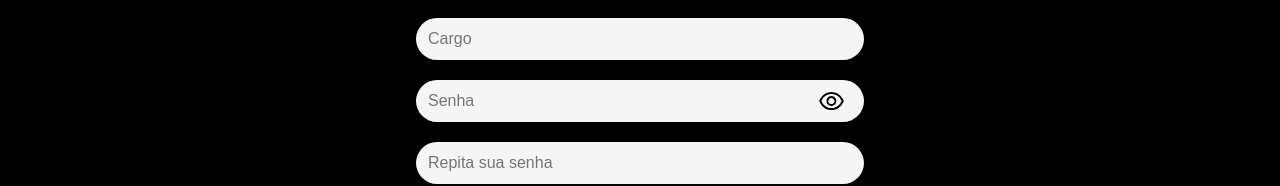
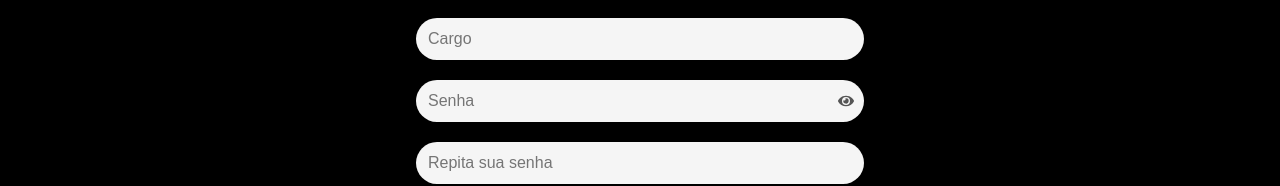
Before and after one commit to LucasOtsuAkatsuka/CpeFrontend, a React (Vite) app: page /cadastro in a window 1280 px wide. Shown: the part 412-598 px from the top of the page. Built offline with nearby package versions, Linux system fonts and the light colour scheme.

Commit message:
tornando o input de senha funcional

```diff
--- a/package.json
+++ b/package.json
@@ -15,6 +15,7 @@
     "axios": "^1.7.7",
     "react": "^18.3.1",
     "react-dom": "^18.3.1",
+    "react-icons": "^5.3.0",
     "react-router-dom": "^6.27.0",
     "styled-components": "^6.1.13"
   },
--- /dev/null
+++ b/src/Components/InputPassword/InputPassword.jsx
@@ -0,0 +1,19 @@
+import React, { useState } from 'react'
+import { InputContainer, StyledInputPassword, Icon } from './Styles'
+import { FaEye, FaEyeSlash } from "react-icons/fa";
+
+export default function InputPassword(props) {
+
+    const [showPassword, setShowPassword] = useState(false);
+
+    const toggleShowPassword = () => {
+        setShowPassword((prevShowPassword) => !prevShowPassword);
+    };
+
+    return (
+        <InputContainer>
+            <StyledInputPassword type={showPassword ? "text" : "password"} placeholder={props.placeholder}  required={props.required} onChange={props.onChange}/>
+            <Icon onClick={toggleShowPassword}>{showPassword ? <FaEyeSlash /> : <FaEye />}</Icon>
+        </InputContainer>
+    )
+}
--- /dev/null
+++ b/src/Components/InputPassword/Styles.js
@@ -0,0 +1,28 @@
+import styled from "styled-components";
+
+
+export const InputContainer = styled.div`
+    position: relative;
+    width: 100%;
+`;
+
+export const StyledInputPassword = styled.input`
+    width: 100%;
+    padding: 12px;
+    margin: 10px 0;
+    border-radius: 25px;
+    border: none;
+    background-color: #f5f5f5;
+    color: #000;
+    font-size: 16px;
+`
+
+export const Icon = styled.div`
+    position: absolute;
+    right: 10px;
+    cursor: pointer;
+    color: #555;
+    top: 23px;
+
+
+`;
--- /dev/null
+++ b/src/Components/InputPassword/index.js
@@ -0,0 +1 @@
+export {default} from "./InputPassword";
--- a/src/Pages/Cadastro/Cadastro.jsx
+++ b/src/Pages/Cadastro/Cadastro.jsx
@@ -1,11 +1,10 @@
 import React from 'react'
 import { Link } from 'react-router-dom';
-import {Container, LoginLink, Pagina, InputContainer, Icon, StyledForm} from './Styles'
-import EyeOutlined from "@ant-design/icons";
+import {Container, LoginLink, Pagina, StyledForm} from './Styles'
 import ImputForm from '../../Components/Input/ImputForm';
 import ButtonForm from '../../Components/ButtonForm';
 import Header from '../../Components/Header';
-
+import InputPassword from '../../Components/InputPassword';
 
 
 export default function Cadastro() {
@@ -19,10 +18,7 @@ export default function Cadastro() {
               <ImputForm type="text" placeholder="Nome" />
               <ImputForm type="email" placeholder="E-mail" />
               <ImputForm type="text" placeholder="Cargo" />
-              <InputContainer>
-                <Icon icon={EyeOutlined} />
-                <ImputForm type="password" placeholder="Senha"/>
-              </InputContainer>
+              <InputPassword type="password" placeholder="Senha"/>
               <ImputForm type="password" placeholder="Repita sua senha"/>
               <LoginLink>
                 Já tem uma conta? Faça o login <Link to="/login" >aqui</Link>.
--- a/src/Pages/Cadastro/Styles.js
+++ b/src/Pages/Cadastro/Styles.js
@@ -1,5 +1,4 @@
 import styled from "styled-components";
-import { EyeOutlined } from "@ant-design/icons"
 
 export const Pagina = styled.div`
     display: flex;
@@ -35,36 +34,6 @@ export const StyledForm = styled.form`
   }
 `;
 
-export const Icon = styled(EyeOutlined)`
-  position: absolute;
-  top: 50%;
-  left: 94%;
-  transform: translateY(-50%);
-  color: #000;
-  font-size: 25px;
-  background-color: #f5f5f5;
-
-  @media (max-width: 1300px ) and (min-width: 1001px) {
-    left: 90%;
-  }
-
-  @media (max-width: 1000px ) and (min-width: 601px) {
-    left: 94%;
-  }
-
-  @media (max-width: 600px ) and (min-width: 300px) {
-    left: 85%;
-  }
-
-`;
-
-export const InputContainer = styled.div`
-  position: relative;
-  width: 100%;
-`;
-
-
-
 export const LoginLink = styled.p`
   color: #fff;
   font-size: 14px;
--- a/src/Pages/Home/Home.jsx
+++ b/src/Pages/Home/Home.jsx
@@ -1,5 +1,5 @@
 import React from 'react'
-
+import InputPassword from '../../Components/InputPassword'
 
 export default function Home() {
 
--- a/src/Pages/Login/Login.jsx
+++ b/src/Pages/Login/Login.jsx
@@ -6,6 +6,7 @@ import ImputForm from '../../Components/Input/ImputForm';
 import ButtonForm from '../../Components/ButtonForm';
 import Header from '../../Components/Header';
 import api from '../../Services/api';
+import InputPassword from '../../Components/InputPassword';
 
 
 export default function Login() {
@@ -18,7 +19,7 @@ export default function Login() {
 
   const handleSubmit = async (e) => {
     e.preventDefault();
-
+    console.log({email, senha})
     try {
       setCarregando(true);
       const res = await api.post("/login", {email, senha});
@@ -42,10 +43,8 @@ export default function Login() {
           <StyledForm onSubmit={handleSubmit}>
               <h2>LOGIN</h2>
               <ImputForm type="email" placeholder="E-mail" required onChange={(e)=>setEmail(e.target.value)}/>
-              <InputContainer>
-                <Icon icon={EyeOutlined} />
-                <ImputForm type="password" placeholder="Senha" required onChange={(e)=>setSenha(e.target.value)}/>
-              </InputContainer>
+              <InputPassword type="password" placeholder="Senha" required onChange={(e)=>setSenha(e.target.value)}></InputPassword>
+
               <LoginLink>
                 Não tem login? Faça seu cadastro <Link to="/cadastro">aqui</Link>.
               </LoginLink>
```
Also changed, not shown: 1 other file (tests, documents, lock files or other folders).
